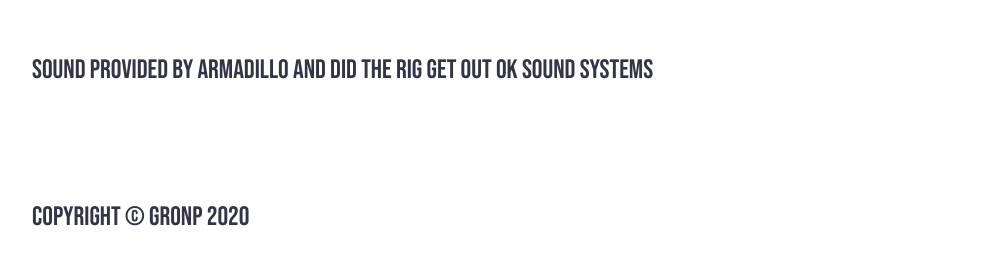
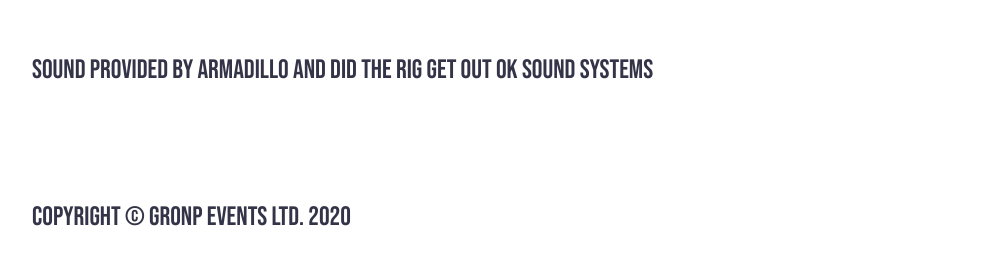
Before and after one commit to radiosilence/bigblue, a plain HTML site: page index.html in a window 1280 px wide. Shown: the part 1866-2131 px from the top of the page, without its empty margins (128-1113 px from the left). Drawn offline with Linux system fonts and the light colour scheme.

Commit message:
fix: professionalism

```diff
--- a/index.html
+++ b/index.html
@@ -142,7 +142,7 @@
         Sound provided by Armadillo and Did The Rig Get Out OK sound systems
       </div>
       <div class="col-12 footer">
-        Copyright &copy; Gronp 2020
+        Copyright &copy; Gronp Events Ltd. 2020
       </div>
     </div>
   </body>
```
